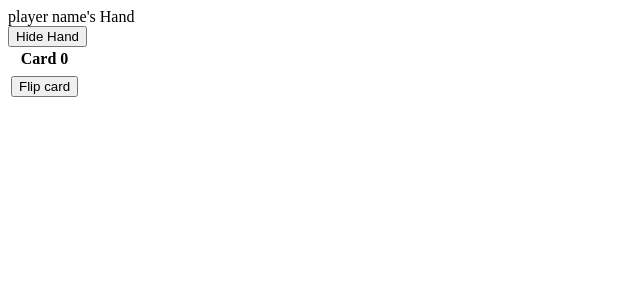
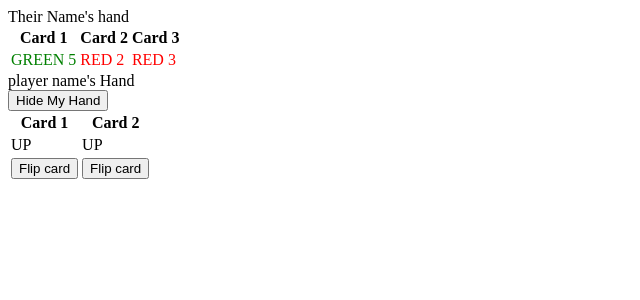
Before and after one commit to ChuckBTaylor/hanabi-frontend, an Angular app: page / in a window 1280 px wide. Shown: the top 300 px of the page, without its empty margins (0-640 px from the left). Built offline with nearby package versions, Linux system fonts and the light colour scheme.

Commit message:
Adding more stuff

```diff
--- a/src/app/app.component.html
+++ b/src/app/app.component.html
@@ -1 +1,2 @@
+<their-hand></their-hand>
 <my-hand></my-hand>
--- a/src/app/components/Cards/my-card.component.ts
+++ b/src/app/components/Cards/my-card.component.ts
@@ -11,5 +11,4 @@ export class MyCardComponent implements IMyCard {
     cardNumber: CardNumber;
     cardColor: CardColor
     cardOrientation: CardOrientation;
-
 }
--- a/src/app/components/Cards/their-card.component.html
+++ b/src/app/components/Cards/their-card.component.html
@@ -0,0 +1,3 @@
+<div class='their-card' [style.color]='cardColor' [title]='cardColor + cardNumber'>
+    {{cardColor}} {{cardNumber}}
+</div>
--- a/src/app/components/Cards/their-card.component.ts
+++ b/src/app/components/Cards/their-card.component.ts
@@ -1,4 +1,4 @@
-import { Component } from '@angular/core';
+import { Component, Input } from '@angular/core';
 import { ITheirCard } from 'src/app/models/Card/their-card.model';
 import { CardNumber, CardColor } from 'src/app/models/Card/card.model';
 
@@ -8,7 +8,7 @@ import { CardNumber, CardColor } from 'src/app/models/Card/card.model';
 })
 export class TheirCardComponent implements ITheirCard {
 
-    cardNumber: CardNumber;
-    cardColor: CardColor;
+    @Input() cardNumber: CardNumber;
+    @Input() cardColor: CardColor;
 
 }
--- a/src/app/components/Hands/my-hand.component.html
+++ b/src/app/components/Hands/my-hand.component.html
@@ -1,26 +1,26 @@
-<div>
+<div class='my-hand'>
     <div class='my-hand-header'>
         {{myName}}'s Hand
     </div>
     <div class='my-hand-body'>
-    <button (click)='toggleHand()'>{{showHand ? "Hide Hand" : "Show Hand"}}</button>
+    <button (click)='toggleHand()'>{{showHand ? "Hide My Hand" : "Show My Hand"}}</button>
        <table class='my-hand-table' *ngIf='showHand && myCards && myCards.length'>
            <thead>
                <tr>
-                   <th *ngFor="let card of myCards; let i = index" [attr.data-index]="i">{{'Card ' + i}}</th>
+                   <th *ngFor="let card of myCards; let i = index" [attr.data-index]="i">{{'Card ' + (1 + i)}}</th>
                </tr>
            </thead>
            <tbody>
                 <tr>
                     <td *ngFor="let card of myCards">
-                        {{card.orientation}}
+                        {{card.cardOrientation}}
                     </td>
                 </tr>
            </tbody>
            <tfoot>
                <tr>
-                   <td *ngFor="let card of myCards">
-                       <button (click)='flipCard()'>
+                   <td *ngFor="let card of myCards; let i = index" [attr.data-index]="i">
+                       <button (click)='flipCard(i)'>
                            Flip card
                        </button>
                    </td>
--- a/src/app/components/Hands/my-hand.component.ts
+++ b/src/app/components/Hands/my-hand.component.ts
@@ -15,10 +15,20 @@ export class MyHandComponent {
             cardColor: CardColor.RED,
             cardNumber: CardNumber.FOUR,
             cardOrientation: CardOrientation.UP
+        },
+        {
+            cardColor: CardColor.BLUE,
+            cardNumber: CardNumber.ONE,
+            cardOrientation: CardOrientation.UP
         }
     ];
 
     toggleHand(): void {
         this.showHand = !this.showHand;
+    };
+
+    flipCard(i: number): void {
+        let card: MyCardComponent = this.myCards[i];
+        card.cardOrientation = card.cardOrientation == CardOrientation.UP ? CardOrientation.DOWN : CardOrientation.UP;
     }
 }
--- a/src/app/components/Hands/their-hand.component.html
+++ b/src/app/components/Hands/their-hand.component.html
@@ -0,0 +1,21 @@
+<div class='their-hand'>
+    <div class='their-hand-header'>
+        {{theirName}}'s hand
+    </div>
+    <div class=their-hand-body>
+        <table class='their-hand-table' *ngIf='theirCards && theirCards.length'>
+            <thead>
+                <tr>
+                    <th *ngFor="let card of theirCards; let i = index" [attr.data-index]="i">{{'Card ' + (i + 1)}}</th>
+                </tr>
+            </thead>
+            <tbody>
+                <tr>
+                    <td *ngFor="let card of theirCards">
+                        <their-card [cardColor]='card.cardColor' [cardNumber]='card.cardNumber'></their-card>
+                    </td>
+                </tr>
+            </tbody>
+        </table>
+    </div>
+</div>
--- a/src/app/components/Hands/their-hand.component.ts
+++ b/src/app/components/Hands/their-hand.component.ts
@@ -1,4 +1,6 @@
 import { Component } from '@angular/core';
+import { CardNumber, CardColor } from 'src/app/models/Card/card.model';
+import { TheirCardComponent } from '../Cards/their-card.component';
 
 @Component({
     selector: 'their-hand',
@@ -6,4 +8,20 @@ import { Component } from '@angular/core';
 })
 export class TheirHandComponent {
 
+    theirName: string = "Their Name";
+    theirCards: TheirCardComponent[] = [
+       {
+           cardNumber: CardNumber.FIVE,
+           cardColor: CardColor.GREEN
+       },
+       {
+           cardColor: CardColor.RED,
+           cardNumber: CardNumber.TWO
+       },
+       {
+           cardColor: CardColor.RED,
+           cardNumber: CardNumber.THREE
+       }
+    ];
+
 }
```
